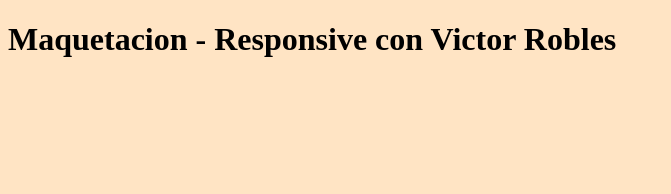
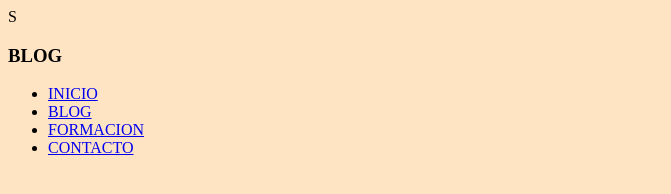
Before and after one commit to Rafadinho85/maquetacion-2.0, a plain HTML site: page index.html in a window 1280 px wide. Shown: the whole page, without its empty margins (0-671 px from the left). Drawn offline with Linux system fonts and the light colour scheme.

Commit message:
agregando html de la cabecera

```diff
--- a/index.html
+++ b/index.html
@@ -7,6 +7,23 @@
         <link rel="icon" href="img/supertux.png">
     </head>
     <body>
-        <h1>Maquetacion - Responsive con Victor Robles</h1>
+    <header>
+        <div class="wrap">
+            <div id="logo">
+                <span class="gear">S</span>
+                <h3>BLOG</h3>
+            </div>
+            <nav id="menu">
+                <ul>
+                    <li><a href="#">INICIO</a></li>
+                    <li><a href="#">BLOG</a></li>
+                    <li><a href="#">FORMACION</a></li>
+                    <li><a href="#">CONTACTO</a></li>
+                </ul>
+            </nav>
+        </div>
+    </header>
+
+
     </body>
 </html>
```
